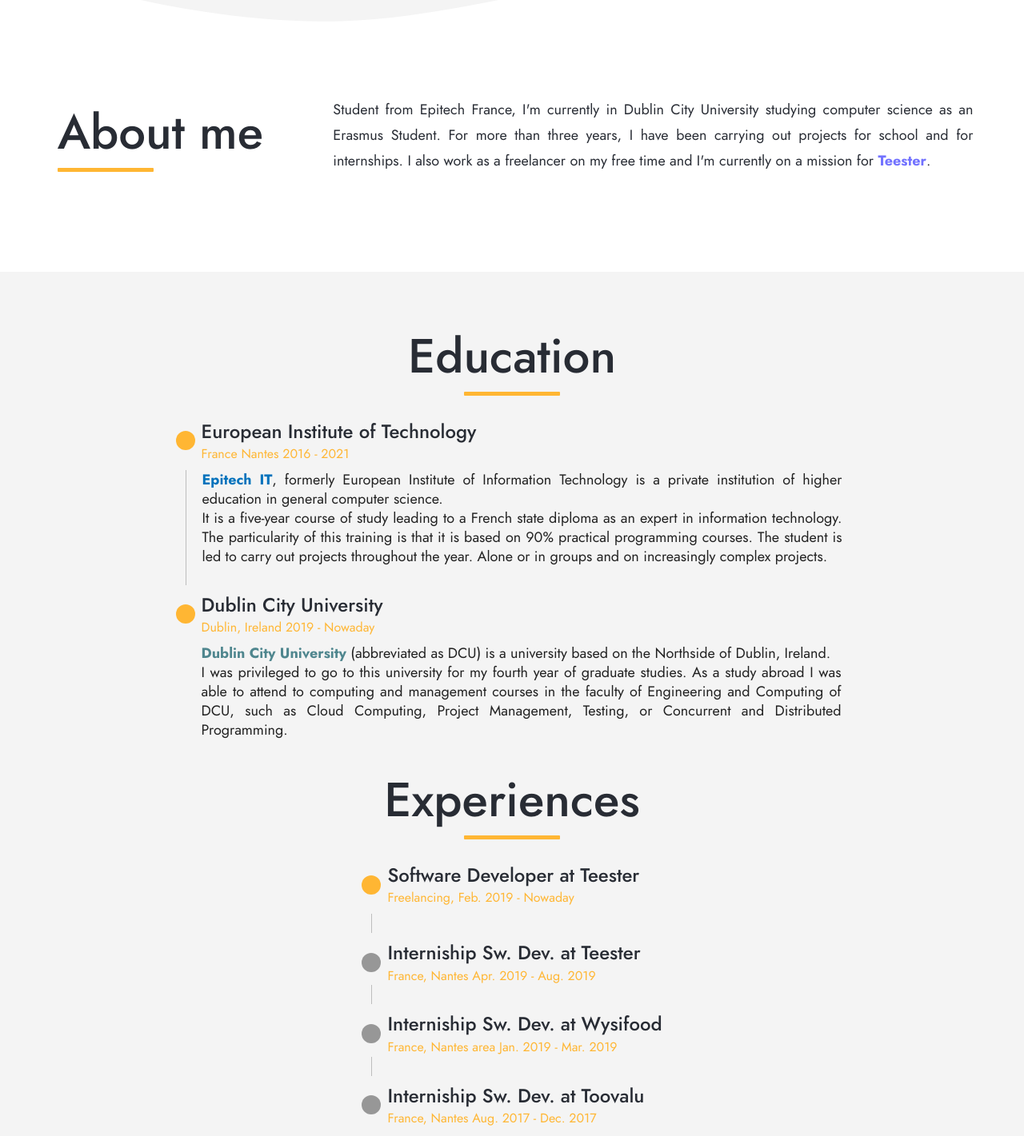
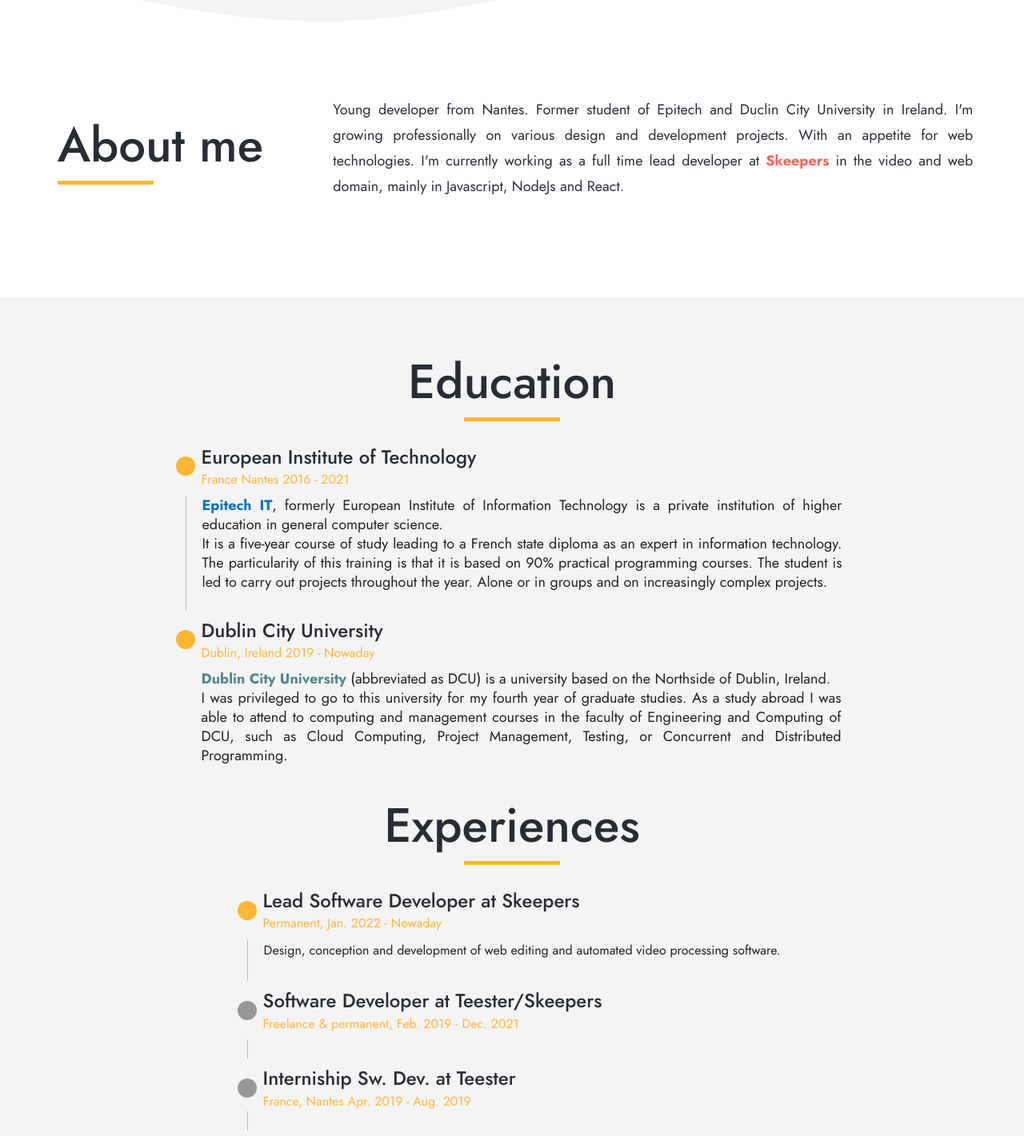
Before and after one commit to Maximepzv/Resume, a React (Create React App) app: page /old in a window 1280 px wide. Shown: the part 720-2141 px from the top of the page at 80% size. Built offline with nearby package versions, Linux system fonts and the light colour scheme.

Commit message:
Update texts and restore home page

```diff
--- a/src/App.js
+++ b/src/App.js
@@ -32,10 +32,10 @@ function App() {
       <CssBaseline />
       <Router>
         <Switch>
-        <Route path="/old">
+        <Route path="/">
             <Home />
           </Route>
-          <Route path="/">
+          <Route path="/uc">
             <UnderConstruction />
           </Route>
 
--- a/src/components/About/index.css
+++ b/src/components/About/index.css
@@ -35,8 +35,8 @@
     margin-left: 8px;
 }
 
-.about-link-teester {
+.about-link-skeepers {
     font-weight: bold;
-    color: #7272ff;
+    color: #F8645A;
     text-decoration: none;
 }
--- a/src/components/About/index.js
+++ b/src/components/About/index.js
@@ -27,7 +27,7 @@ const About = () => {
 
   return (
     <div className="about-root">
-      <Container maxWidth="xl">
+      <Container maxWidth="lg">
         <div className="about-wrapper">
           <div className="about-left">
             <Typography color="secondary" components="h3" variant="h2" className="about-title">
@@ -39,9 +39,9 @@ const About = () => {
           </div>
           <div className="about-right">
             <Typography color="secondary" component="p" variant="bod1">
-              Student from Epitech France, I'm currently in Dublin City University studying computer science as an Erasmus Student.
-              For more than three years, I have been carrying out projects for school and for internships. I also work as a freelancer on my free time
-              and I'm currently on a mission for <a href="https://www.welcometothejungle.com/fr/companies/teester" target="_blank" rel="noopener noreferrer" className="about-link-teester">Teester</a>.
+            Young developer from Nantes. Former student of Epitech and Duclin City University in Ireland.
+            I'm growing professionally on various design and development projects. With an appetite for web technologies.
+            I'm currently working as a full time lead developer at <a href="https://skeepers.io/fr/" target="_blank" rel="noopener noreferrer" className="about-link-skeepers">Skeepers</a> in the video and web domain, mainly in Javascript, NodeJs and React.
             </Typography>
           </div>
         </div>
--- a/src/components/Experience/index.js
+++ b/src/components/Experience/index.js
@@ -12,7 +12,7 @@ import StepContent from "@material-ui/core/StepContent";
 const Experience = () => {
   return (
     <div className="experience-root">
-      <Container maxWidth="xl">
+      <Container maxWidth="lg">
         <div className="experience-wrapper">
           <Typography color="secondary" components="h4" variant="h2" className="experience-title">
             <Box textAlign="center" fontWeight="fontWeightMedium" m={1}>Education</Box>
@@ -30,7 +30,7 @@ const Experience = () => {
               </StepLabel>
               <StepContent>
                 <Typography className="experience-stepper-content" component="p" variant="bod1">
-                  <a href="https://www.epitech.eu" target="_blank" rel="noopener noreferrer" className="experience-link-epitech">Epitech IT</a>, formerly European Institute of Information Technology is a private institution of higher education in general computer science.<br/>
+                  <a href="https://www.epitech.eu" target="_blank" rel="noopener noreferrer" className="experience-link-epitech">Epitech IT</a>, formerly European Institute of Information Technology is a private institution of higher education in general computer science.<br />
                   It is a five-year course of study leading to a French state diploma as an expert in information technology.
                   The particularity of this training is that it is based on 90% practical programming courses.
                   The student is led to carry out projects throughout the year. Alone or in groups and on increasingly complex projects.
@@ -46,7 +46,7 @@ const Experience = () => {
               </StepLabel>
               <StepContent>
                 <Typography className="experience-stepper-content" component="p" variant="bod1">
-                  <a href="https://www.dcu.ie/engineering_and_computing/index.shtml" target="_blank" rel="noopener noreferrer" className="experience-link-dcu">Dublin City University</a> (abbreviated as DCU) is a university based on the Northside of Dublin, Ireland.<br/>
+                  <a href="https://www.dcu.ie/engineering_and_computing/index.shtml" target="_blank" rel="noopener noreferrer" className="experience-link-dcu">Dublin City University</a> (abbreviated as DCU) is a university based on the Northside of Dublin, Ireland.<br />
                   I was privileged to go to this university for my fourth year of graduate studies. As a study abroad I was able to attend to computing and management courses in the faculty of Engineering and Computing of DCU, such as Cloud Computing, Project Management, Testing, or Concurrent and Distributed Programming.
                 </Typography>
               </StepContent>
@@ -61,10 +61,23 @@ const Experience = () => {
           <Stepper expanded orientation="vertical" className="experience-stepper">
             <Step expanded active>
               <StepLabel
-                optional={"Freelancing, Feb. 2019 - Nowaday"}
+                optional={"Permanent, Jan. 2022 - Nowaday"}
                 className="experience-step-subtitle"
               >
-                <Typography variant="body2" component="p" className="experience-step-title">Software Developer at Teester</Typography>
+                <Typography variant="body2" component="p" className="experience-step-title">Lead Software Developer at Skeepers</Typography>
+              </StepLabel>
+              <StepContent>
+                <Typography className="experience-stepper-content" component="p" variant="subtitle1">
+                  Design, conception and development of web editing and automated video processing software.
+                </Typography>
+              </StepContent>
+            </Step>
+            <Step expanded>
+              <StepLabel
+                optional={"Freelance & permanent, Feb. 2019 - Dec. 2021"}
+                className="experience-step-subtitle"
+              >
+                <Typography variant="body2" component="p" className="experience-step-title">Software Developer at Teester/Skeepers</Typography>
               </StepLabel>
               <StepContent>
                 {/*<Typography className="experience-stepper-content" component="p" variant="subtitle1">
--- a/src/components/Footer/index.js
+++ b/src/components/Footer/index.js
@@ -12,7 +12,7 @@ const Footer = () => {
 
   return (
     <div className="footer-root">
-      <Container maxWidth="xl">
+      <Container maxWidth="lg">
         <div className="footer-wrapper">
           <Box textAlign="center" fontWeight="fontWeightMedium" m={1} style={{ color: '#fff' }}>Made with <span role="img" aria-label="heart">❤</span> and React by</Box>
           <Typography color="primary" components="p" variant="h4" className="footer-title">
--- a/src/components/Header/index.js
+++ b/src/components/Header/index.js
@@ -8,11 +8,11 @@ const Header = () => {
 
   return (
       <header className="header-root">
-        <Container maxWidth="xl">
+        <Container maxWidth="lg">
           <div className="header-wrapper">
             <div className="header-left">
               <Typography variant="h1" component="h1" color="primary">Hi! I'm Maxime</Typography>
-              <Typography variant="h2" component="h2" color="secondary">Developer Fullstack <br/>Freelance</Typography>
+              <Typography variant="h2" component="h2" color="secondary">Developer Fullstack</Typography>
             </div>
             <div className="header-right">
               <Blob className="logo" />
--- a/src/components/More/index.js
+++ b/src/components/More/index.js
@@ -42,7 +42,7 @@ const More = () => {
     <div>
       <svg className={classes.wave} xmlns="http://www.w3.org/2000/svg" viewBox="0 0 1440 320"><path fill="#FFB633" fill-opacity="1" d="M0,256L120,250.7C240,245,480,235,720,192C960,149,1200,75,1320,37.3L1440,0L1440,320L1320,320C1200,320,960,320,720,320C480,320,240,320,120,320L0,320Z"></path></svg>
       <div className="more-root">
-        <Container maxWidth="xl">
+        <Container maxWidth="lg">
           <div className="more-wrapper">
             <Typography components="h3" variant="h2" className="more-title">
               <Box textAlign="center" fontWeight="fontWeightMedium" m={1}>More incoming...</Box>
```
